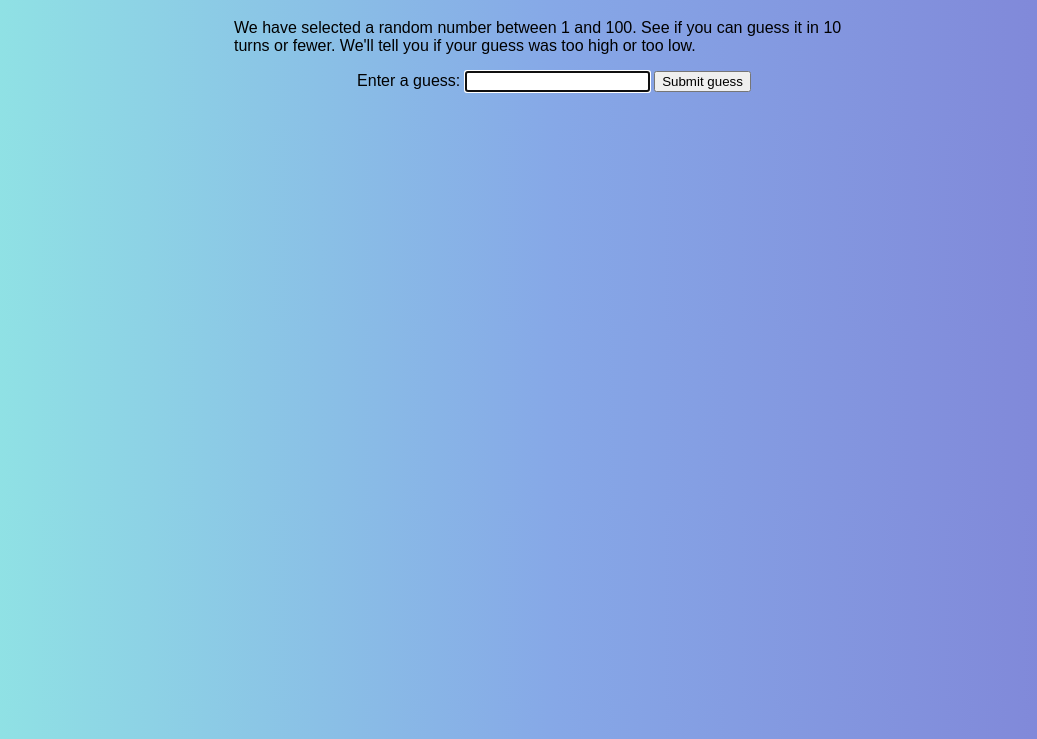
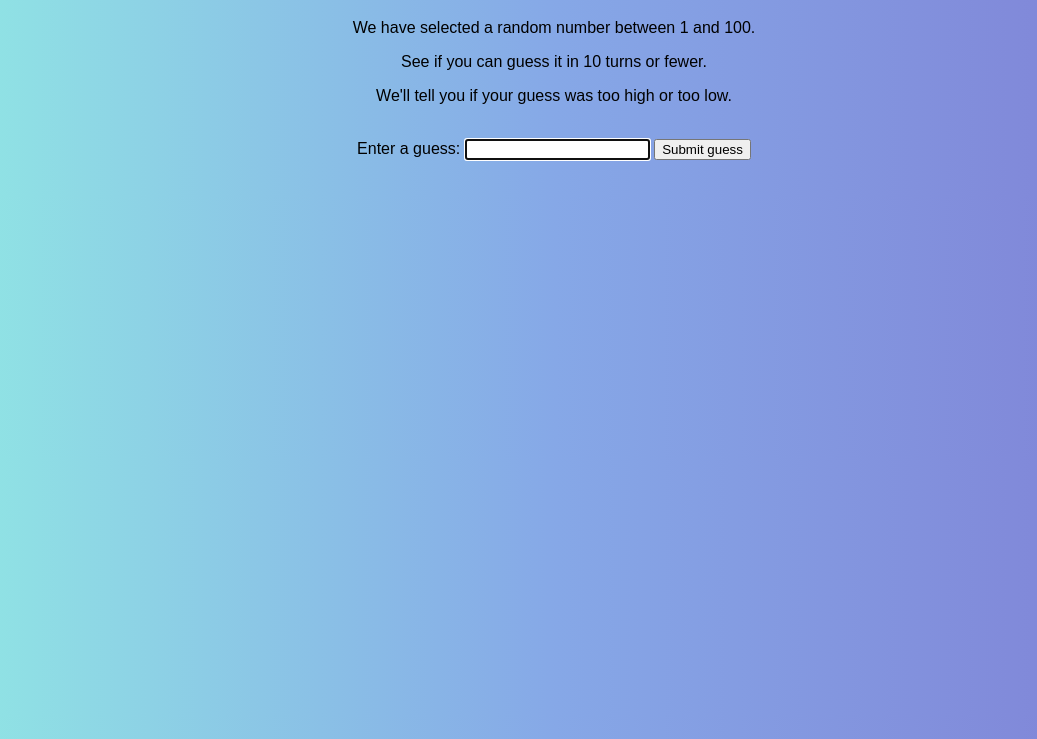
Before and after one commit to imakki/number-guessing-game, a plain HTML site: page index.html in a window 1280 px wide. Shown: the part 61-800 px from the top of the page, without its empty margins (86-1123 px from the left). Drawn offline with Linux system fonts and the light colour scheme.

Commit message:
minor Ui changes

```diff
--- a/index.html
+++ b/index.html
@@ -9,8 +9,13 @@
 <body>
   <h1>Number guessing game</h1>
 
-  <p>We have selected a random number between 1 and 100. See if you can guess it in 10 turns or fewer. We'll tell you if your
-    guess was too high or too low.</p>
+  <div class="description">
+    <p>We have selected a random number between 1 and 100.</p>
+    <P>See if you can guess it in 10 turns or fewer.</P>
+    <p>We'll tell you if your guess was too high or too low.</p>
+  </div>
+
+  <br>
 
   <div class="form">
     <label for="guessField">Enter a guess: </label>
--- a/numbergame.css
+++ b/numbergame.css
@@ -13,6 +13,10 @@ html {
 
   }
 
+  .description p {
+    text-align: center;
+  }
+
   h1{
     text-align: center;
   }
```
